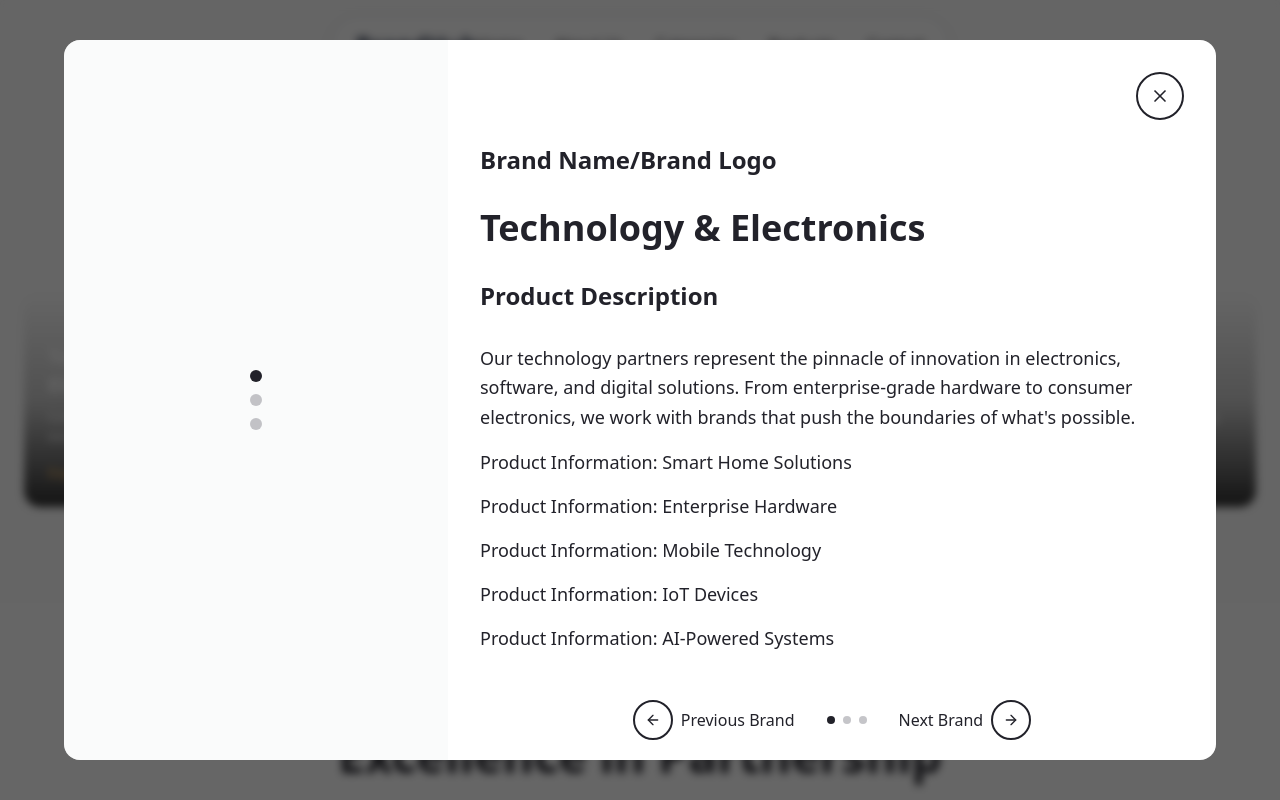
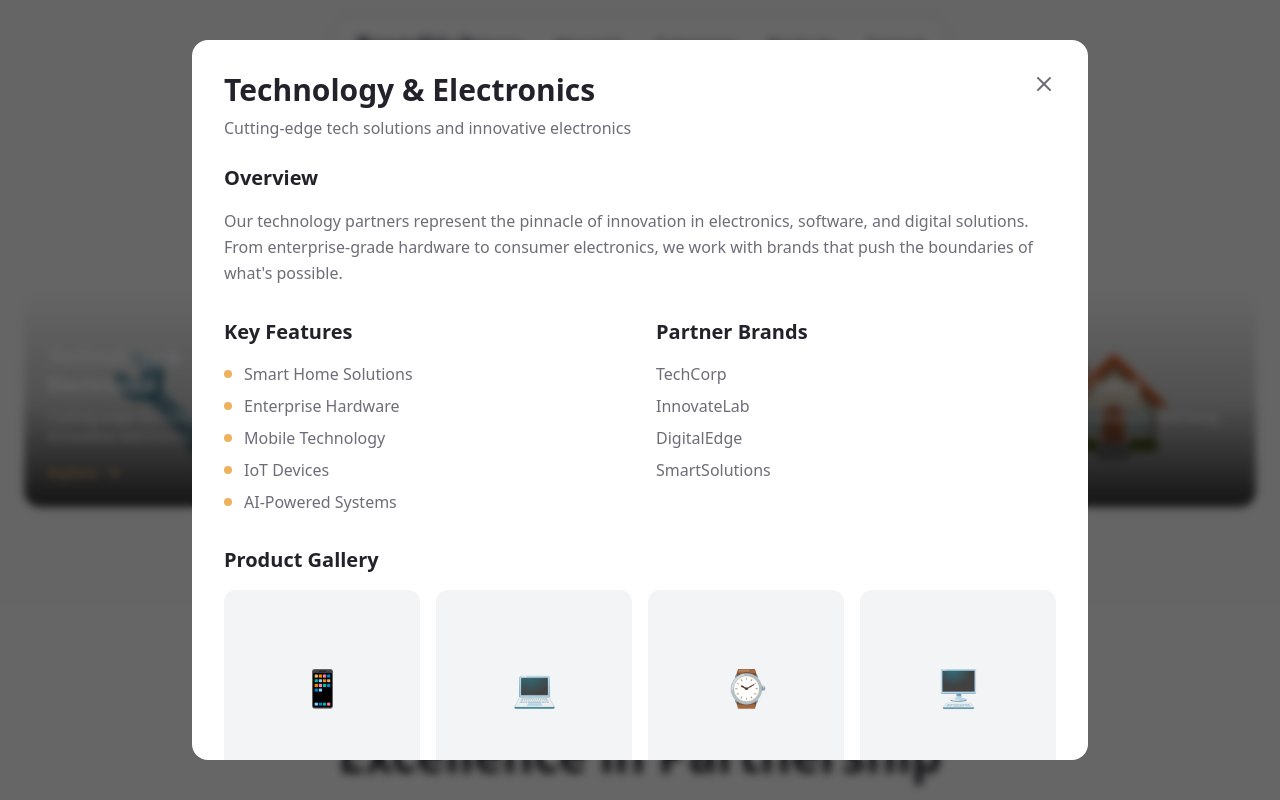
Before and after one commit to RajveerKalsi/partner-hub-design, a React (Vite) app: page / in a window 1280 px wide. Both pictures are taken after a click on the element 166 px from the left and 2001 px from the top of the page. Shown: the part 1601-2401 px from the top of the page. Built offline with nearby package versions, Linux system fonts and the light colour scheme; the HTML template or start-up script is replaced by a standard one.

Commit message:
Reverted to commit a15df904e528c08f348eb6fbeb727541225f90a4

```diff
--- a/src/components/CategoriesSection.tsx
+++ b/src/components/CategoriesSection.tsx
@@ -113,81 +113,66 @@ const CategoriesSection = () => {
               className="absolute inset-0 bg-black/60 backdrop-blur-sm"
               onClick={() => setSelectedCategory(null)}
             />
-            <div className="relative bg-white rounded-2xl max-w-6xl w-full max-h-[90vh] overflow-hidden flex">
-              {/* Left Sidebar */}
-              <div className="bg-muted/40 w-1/3 p-8 flex flex-col justify-center items-center">
-                <div className="flex flex-col space-y-3">
-                  <div className="w-3 h-3 bg-foreground rounded-full"></div>
-                  <div className="w-3 h-3 bg-muted-foreground/40 rounded-full"></div>
-                  <div className="w-3 h-3 bg-muted-foreground/40 rounded-full"></div>
-                </div>
-              </div>
-
-              {/* Right Content */}
-              <div className="flex-1 p-8 flex flex-col">
-                {/* Close Button */}
-                <div className="flex justify-end mb-6">
+            <div className="relative bg-card rounded-2xl max-w-4xl w-full max-h-[90vh] overflow-y-auto">
+              <div className="p-8">
+                <div className="flex items-start justify-between mb-6">
+                  <div>
+                    <h3 className="text-3xl font-bold text-foreground mb-2">
+                      {selectedCategory.title}
+                    </h3>
+                    <p className="text-muted-foreground">{selectedCategory.description}</p>
+                  </div>
                   <button
                     onClick={() => setSelectedCategory(null)}
-                    className="w-12 h-12 rounded-full border-2 border-foreground flex items-center justify-center hover:bg-muted transition-colors"
+                    className="text-muted-foreground hover:text-foreground transition-colors"
                   >
-                    <X size={20} />
+                    <X size={24} />
                   </button>
                 </div>
 
-                {/* Content */}
-                <div className="flex-1">
-                  <div className="mb-8">
-                    <h2 className="text-2xl font-bold text-foreground mb-2">
-                      Brand Name/Brand Logo
-                    </h2>
+                <div className="space-y-8">
+                  <div>
+                    <h4 className="text-xl font-semibold mb-4 text-foreground">Overview</h4>
+                    <p className="text-muted-foreground leading-relaxed">
+                      {selectedCategory.details.overview}
+                    </p>
                   </div>
 
-                  <div className="mb-8">
-                    <h3 className="text-4xl font-bold text-foreground mb-6">
-                      {selectedCategory.title}
-                    </h3>
+                  <div className="grid md:grid-cols-2 gap-8">
+                    <div>
+                      <h4 className="text-xl font-semibold mb-4 text-foreground">Key Features</h4>
+                      <ul className="space-y-2">
+                        {selectedCategory.details.features.map((feature, index) => (
+                          <li key={index} className="flex items-center text-muted-foreground">
+                            <div className="w-2 h-2 bg-accent rounded-full mr-3" />
+                            {feature}
+                          </li>
+                        ))}
+                      </ul>
+                    </div>
+
+                    <div>
+                      <h4 className="text-xl font-semibold mb-4 text-foreground">Partner Brands</h4>
+                      <div className="space-y-2">
+                        {selectedCategory.details.brands.map((brand, index) => (
+                          <div key={index} className="text-muted-foreground font-medium">
+                            {brand}
+                          </div>
+                        ))}
+                      </div>
+                    </div>
                   </div>
 
-                  <div className="mb-8">
-                    <h4 className="text-2xl font-bold text-foreground mb-4">
-                      Product Description
-                    </h4>
+                  <div>
+                    <h4 className="text-xl font-semibold mb-4 text-foreground">Product Gallery</h4>
+                    <div className="grid grid-cols-4 gap-4">
+                      {selectedCategory.details.images.map((image, index) => (
+                        <div key={index} className="aspect-square bg-muted rounded-lg flex items-center justify-center text-4xl">
+                          {image}
+                        </div>
+                      ))}
+                    </div>
                   </div>
-
-                  <div className="space-y-4 mb-12">
-                    <p className="text-lg text-foreground leading-relaxed">
-                      {selectedCategory.details.overview}
-                    </p>
-                    {selectedCategory.details.features.map((feature, index) => (
-                      <p key={index} className="text-lg text-foreground">
-                        Product Information: {feature}
-                      </p>
-                    ))}
-                  </div>
-                </div>
-
-                {/* Navigation */}
-                <div className="flex items-center justify-center space-x-8 mt-auto">
-                  <button className="flex items-center space-x-2 text-foreground hover:text-accent transition-colors">
-                    <div className="w-10 h-10 rounded-full border-2 border-foreground flex items-center justify-center">
-                      <ArrowRight size={16} className="rotate-180" />
-                    </div>
-                    <span className="font-medium">Previous Brand</span>
-                  </button>
-
-                  <div className="flex space-x-2">
-                    <div className="w-2 h-2 bg-foreground rounded-full"></div>
-                    <div className="w-2 h-2 bg-muted-foreground/40 rounded-full"></div>
-                    <div className="w-2 h-2 bg-muted-foreground/40 rounded-full"></div>
-                  </div>
-
-                  <button className="flex items-center space-x-2 text-foreground hover:text-accent transition-colors">
-                    <span className="font-medium">Next Brand</span>
-                    <div className="w-10 h-10 rounded-full border-2 border-foreground flex items-center justify-center">
-                      <ArrowRight size={16} />
-                    </div>
-                  </button>
                 </div>
               </div>
             </div>
```
